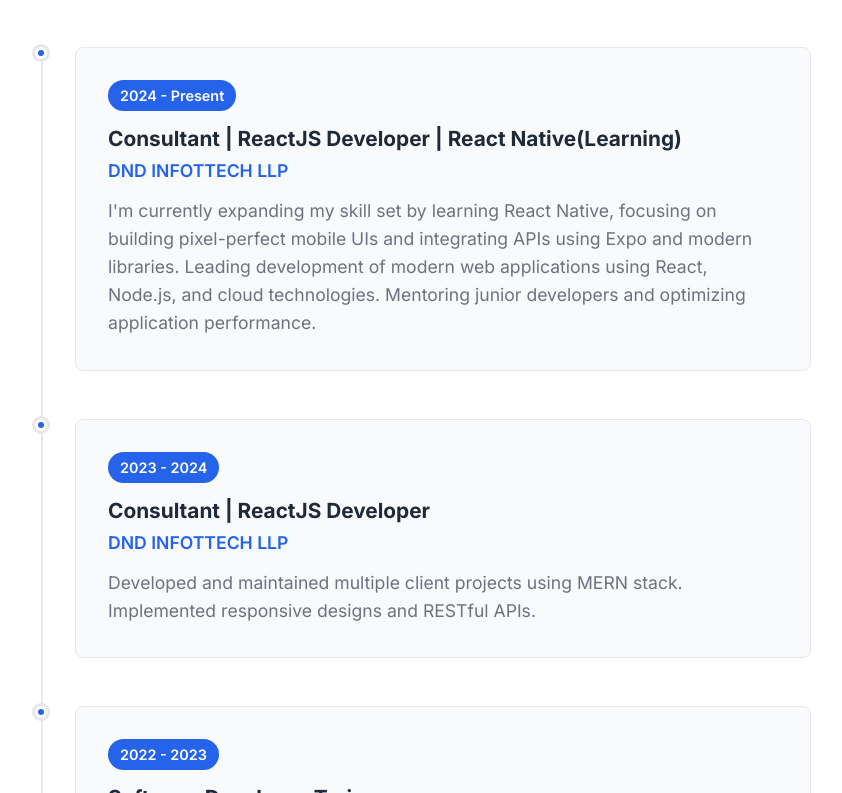
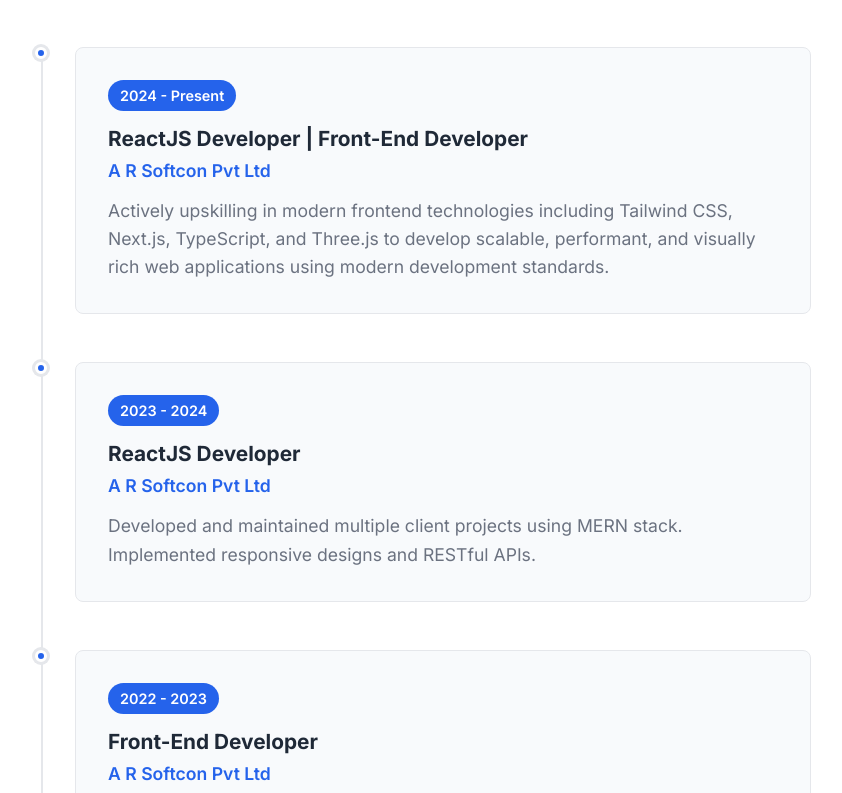
Before and after one commit to mdsimraan/simraanmohammed-portfolio, a React (Vite) app: page /about in a window 1280 px wide. Shown: the part 1707-2500 px from the top of the page, without its empty margins (229-1071 px from the left). Built offline with nearby package versions, Linux system fonts and the light colour scheme.

Commit message:
Minor changes to Experienece Section

```diff
--- a/src/pages/About/About.jsx
+++ b/src/pages/About/About.jsx
@@ -17,22 +17,22 @@ const About = () => {
   const experience = [
     {
       year: "2024 - Present",
-      title: "Consultant | ReactJS Developer | React Native(Learning)",
-      company: "DND INFOTTECH LLP",
+      title: " ReactJS Developer | Front-End Developer ",
+      company: "A R Softcon Pvt Ltd",
       description:
-        "I'm currently expanding my skill set by learning React Native, focusing on building pixel-perfect mobile UIs and integrating APIs using Expo and modern libraries. Leading development of modern web applications using React, Node.js, and cloud technologies. Mentoring junior developers and optimizing application performance.",
+        "Actively upskilling in modern frontend technologies including Tailwind CSS, Next.js, TypeScript, and Three.js to develop scalable, performant, and visually rich web applications using modern development standards.",
     },
     {
       year: "2023 - 2024",
-      title: "Consultant | ReactJS Developer",
-      company: "DND INFOTTECH LLP",
+      title: " ReactJS Developer ",
+      company: "A R Softcon Pvt Ltd",
       description:
         "Developed and maintained multiple client projects using MERN stack. Implemented responsive designs and RESTful APIs.",
     },
     {
       year: "2022 - 2023",
-      title: "Software Developer Trainee",
-      company: "TRAINING INSTITUTE",
+      title: "Front-End Developer",
+      company: "A R Softcon Pvt Ltd",
       description:
         "Specialized in creating beautiful, responsive user interfaces using React and modern CSS techniques.",
     },
```
